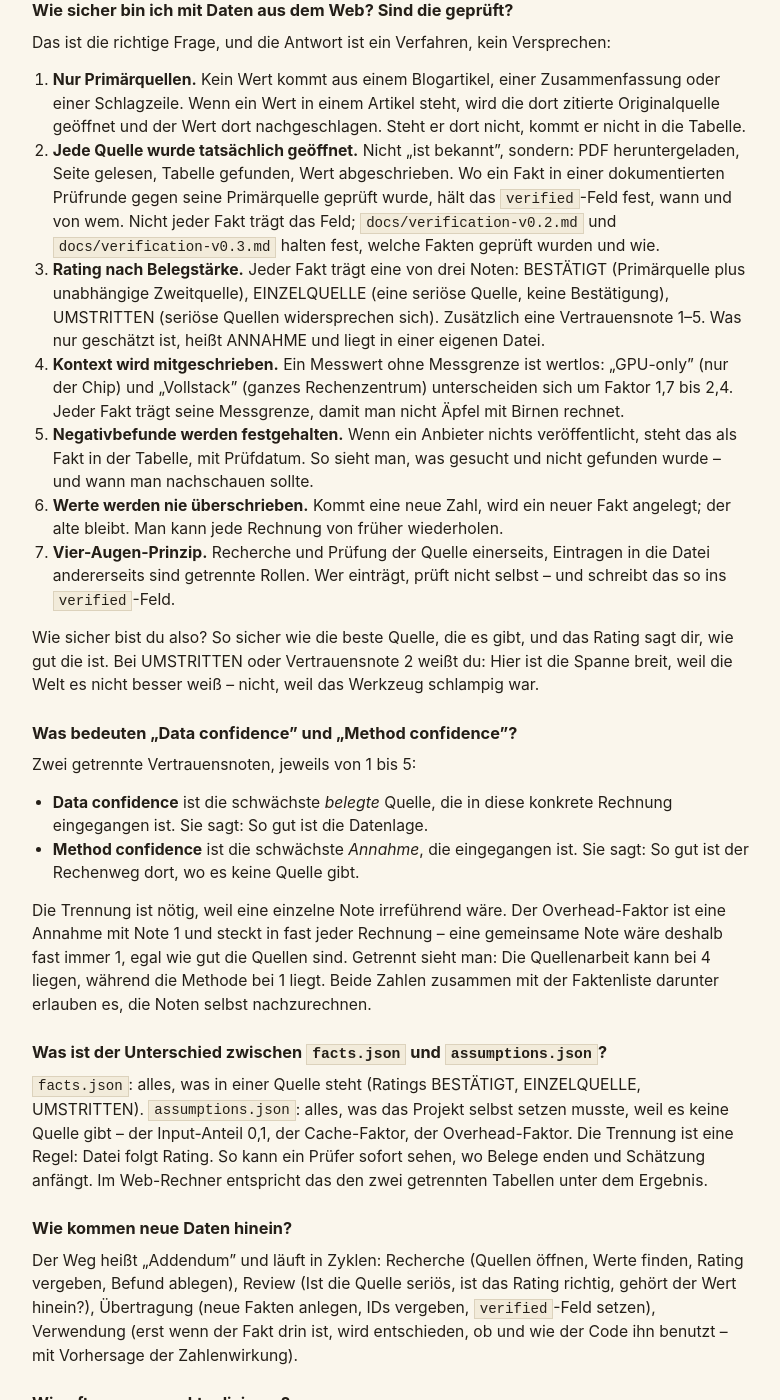
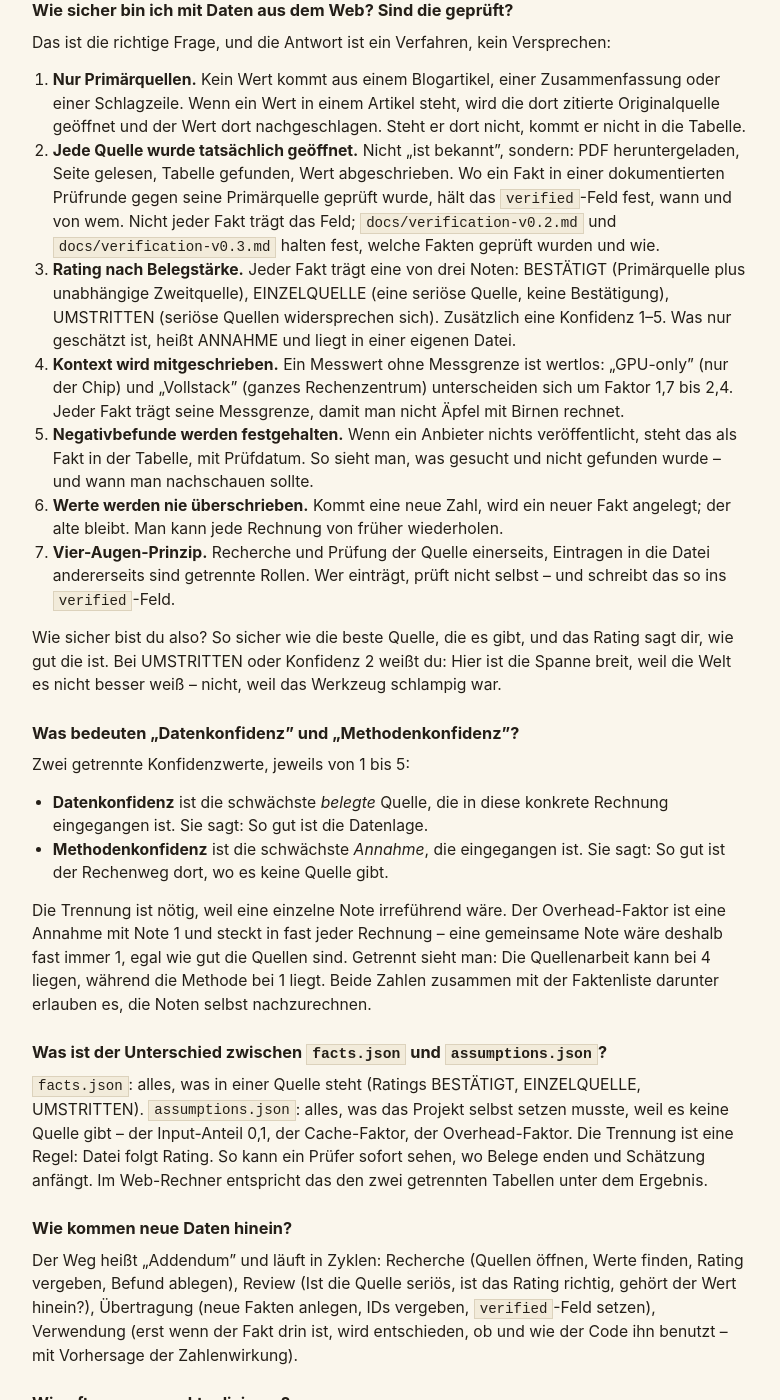
Before and after one commit to Ascent04/ThirstyAI, a Jekyll site: the page built from docs/faq-de.md, in a window 1280 px wide and 1400 px high, scrolled down 3816 px. Shown: the whole window, without its empty margins (248-1028 px from the left). Built offline with Jekyll 4.4.1, drawn with Linux system fonts in a browser that asks for light colours; our own code applies the rules of GitHub Pages for plain Markdown files; some of the changed text lies outside the part shown.

Commit message:
Docs: unify German term 'Konfidenz' (incl. FAQ), translate glossary headings, fix 'staffing' -> 'tiering'
Co-Authored-By: Claude Sonnet 5 <noreply@anthropic.com>

```diff
--- a/docs/faq-de.md
+++ b/docs/faq-de.md
@@ -51,7 +51,7 @@ Wenn du in einem langen Gespräch weiterschreibst, muss das Modell den bisherige
 3. **Strom → Wasser vor Ort (Scope 1).** Kühltürme verdunsten Wasser. Der Faktor (Liter pro kWh) hängt am Chip-Strom, nicht am Gebäude-Strom – das ist ein Detail, das im Code richtig sitzen muss und heute bewiesen ist.
 4. **Strom → Wasser im Kraftwerk (Scope 2).** Auch das Kraftwerk braucht Kühlwasser. Regionale Faktoren.
 5. **Strom → CO₂.** Strommix der Region: Frankreich (Atom) sehr niedrig, Deutschland mittel, Indien hoch. Für 2024 gibt es pro Region drei Werte (min/mid/max) aus verschiedenen Datenbanken (UBA, Ember, EEA, eGRID).
-6. **Ausgabe** als Spanne mit Bezugsjahr, Fakt-IDs und Vertrauensnoten.
+6. **Ausgabe** als Spanne mit Bezugsjahr, Fakt-IDs und Konfidenzwerten.
 
 ### Was ist nicht enthalten?
 Die Rechnung deckt den **laufenden Betrieb einer einzelnen Anfrage** ab: Strom am Chip, Aufschlag fürs Rechenzentrum, Kühlwasser vor Ort, Kraftwerkswasser und CO₂ des Strommixes. Ausdrücklich **nicht** enthalten sind:
@@ -68,7 +68,7 @@ Der Unterschied liegt fast vollständig im Training: Laut derselben Studie entfa
 Für eine Scope-3-Bilanz heißt das: Die Zahlen aus ThirstyAI sind der Betriebsanteil, nicht der Gesamtfußabdruck. Wer den vollständigen Lebenszyklus braucht, kommt an einer Ökobilanz des jeweiligen Modells nicht vorbei — und die gibt es bisher für genau ein Modell.
 
 ### Was ist der „Overhead-Faktor"?
-Die meisten veröffentlichten Messungen erfassen nur den Grafikchip (GPU), nicht den ganzen Server mit Prozessor, Arbeitsspeicher, Netzwerk und Speicher. Der Overhead-Faktor rechnet von der einen Grenze auf die andere um; er liegt zwischen 1,7 und 2,4. Er ist eine Annahme, keine Messung – und weil er in fast jeder Rechnung steckt, begrenzt er die Methoden-Vertrauensnote (siehe unten) nach unten.
+Die meisten veröffentlichten Messungen erfassen nur den Grafikchip (GPU), nicht den ganzen Server mit Prozessor, Arbeitsspeicher, Netzwerk und Speicher. Der Overhead-Faktor rechnet von der einen Grenze auf die andere um; er liegt zwischen 1,7 und 2,4. Er ist eine Annahme, keine Messung – und weil er in fast jeder Rechnung steckt, begrenzt er die Methodenkonfidenz (siehe unten) nach unten.
 
 ### Was ist „Scope 1" und „Scope 2" beim Wasser?
 Begriffe aus der CO₂-Bilanzierung, hier auf Wasser übertragen: Scope 1 = direkt vor Ort (Kühlung im Rechenzentrum), Scope 2 = indirekt über die Stromerzeugung (Kraftwerkskühlung). Beides zusammen ist der Wasserfußabdruck.
@@ -95,19 +95,19 @@ Das ist die richtige Frage, und die Antwort ist ein Verfahren, kein Versprechen:
 
 1. **Nur Primärquellen.** Kein Wert kommt aus einem Blogartikel, einer Zusammenfassung oder einer Schlagzeile. Wenn ein Wert in einem Artikel steht, wird die dort zitierte Originalquelle geöffnet und der Wert dort nachgeschlagen. Steht er dort nicht, kommt er nicht in die Tabelle.
 2. **Jede Quelle wurde tatsächlich geöffnet.** Nicht „ist bekannt", sondern: PDF heruntergeladen, Seite gelesen, Tabelle gefunden, Wert abgeschrieben. Wo ein Fakt in einer dokumentierten Prüfrunde gegen seine Primärquelle geprüft wurde, hält das `verified`-Feld fest, wann und von wem. Nicht jeder Fakt trägt das Feld; `docs/verification-v0.2.md` und `docs/verification-v0.3.md` halten fest, welche Fakten geprüft wurden und wie.
-3. **Rating nach Belegstärke.** Jeder Fakt trägt eine von drei Noten: BESTÄTIGT (Primärquelle plus unabhängige Zweitquelle), EINZELQUELLE (eine seriöse Quelle, keine Bestätigung), UMSTRITTEN (seriöse Quellen widersprechen sich). Zusätzlich eine Vertrauensnote 1–5. Was nur geschätzt ist, heißt ANNAHME und liegt in einer eigenen Datei.
+3. **Rating nach Belegstärke.** Jeder Fakt trägt eine von drei Noten: BESTÄTIGT (Primärquelle plus unabhängige Zweitquelle), EINZELQUELLE (eine seriöse Quelle, keine Bestätigung), UMSTRITTEN (seriöse Quellen widersprechen sich). Zusätzlich eine Konfidenz 1–5. Was nur geschätzt ist, heißt ANNAHME und liegt in einer eigenen Datei.
 4. **Kontext wird mitgeschrieben.** Ein Messwert ohne Messgrenze ist wertlos: „GPU-only" (nur der Chip) und „Vollstack" (ganzes Rechenzentrum) unterscheiden sich um Faktor 1,7 bis 2,4. Jeder Fakt trägt seine Messgrenze, damit man nicht Äpfel mit Birnen rechnet.
 5. **Negativbefunde werden festgehalten.** Wenn ein Anbieter nichts veröffentlicht, steht das als Fakt in der Tabelle, mit Prüfdatum. So sieht man, was gesucht und nicht gefunden wurde – und wann man nachschauen sollte.
 6. **Werte werden nie überschrieben.** Kommt eine neue Zahl, wird ein neuer Fakt angelegt; der alte bleibt. Man kann jede Rechnung von früher wiederholen.
 7. **Vier-Augen-Prinzip.** Recherche und Prüfung der Quelle einerseits, Eintragen in die Datei andererseits sind getrennte Rollen. Wer einträgt, prüft nicht selbst – und schreibt das so ins `verified`-Feld.
 
-Wie sicher bist du also? So sicher wie die beste Quelle, die es gibt, und das Rating sagt dir, wie gut die ist. Bei UMSTRITTEN oder Vertrauensnote 2 weißt du: Hier ist die Spanne breit, weil die Welt es nicht besser weiß – nicht, weil das Werkzeug schlampig war.
+Wie sicher bist du also? So sicher wie die beste Quelle, die es gibt, und das Rating sagt dir, wie gut die ist. Bei UMSTRITTEN oder Konfidenz 2 weißt du: Hier ist die Spanne breit, weil die Welt es nicht besser weiß – nicht, weil das Werkzeug schlampig war.
 
-### Was bedeuten „Data confidence" und „Method confidence"?
-Zwei getrennte Vertrauensnoten, jeweils von 1 bis 5:
+### Was bedeuten „Datenkonfidenz" und „Methodenkonfidenz"?
+Zwei getrennte Konfidenzwerte, jeweils von 1 bis 5:
 
-- **Data confidence** ist die schwächste *belegte* Quelle, die in diese konkrete Rechnung eingegangen ist. Sie sagt: So gut ist die Datenlage.
-- **Method confidence** ist die schwächste *Annahme*, die eingegangen ist. Sie sagt: So gut ist der Rechenweg dort, wo es keine Quelle gibt.
+- **Datenkonfidenz** ist die schwächste *belegte* Quelle, die in diese konkrete Rechnung eingegangen ist. Sie sagt: So gut ist die Datenlage.
+- **Methodenkonfidenz** ist die schwächste *Annahme*, die eingegangen ist. Sie sagt: So gut ist der Rechenweg dort, wo es keine Quelle gibt.
 
 Die Trennung ist nötig, weil eine einzelne Note irreführend wäre. Der Overhead-Faktor ist eine Annahme mit Note 1 und steckt in fast jeder Rechnung – eine gemeinsame Note wäre deshalb fast immer 1, egal wie gut die Quellen sind. Getrennt sieht man: Die Quellenarbeit kann bei 4 liegen, während die Methode bei 1 liegt. Beide Zahlen zusammen mit der Faktenliste darunter erlauben es, die Noten selbst nachzurechnen.
 
@@ -155,7 +155,7 @@ Wenn ein Anbieter freiwillig einen belastbaren Wert veröffentlicht, wird er als
 ## Teil 5 – Bekannte Lücken (ehrlich)
 
 - **Langer Kontext.** Die Energiewerte pro Token stammen aus Kurzkontext-Benchmarks. Bei Sitzungen mit 300.000+ Token Kontext ist der Verbrauch pro Output-Token systematisch höher. Dokumentiert, nicht gelöst.
-- **Overhead-Faktor** ist eine Annahme und begrenzt die Method confidence in praktisch jeder Rechnung auf 1.
+- **Overhead-Faktor** ist eine Annahme und begrenzt die Methodenkonfidenz in praktisch jeder Rechnung auf 1.
 - **Cache-Faktor** ist eine Annahme und dominiert die Spanne bei langen Sitzungen.
 - **Input-Anteil 0,1** ist eine Annahme, nur qualitativ gestützt.
 - **Kraftwerkswasser** stammt überwiegend aus dem Datenjahr 2015; für einige Länder liegen zwei Quellen mit abweichenden Werten vor.
```
Also changed, not shown: docs/glossary-de.md (+6 -6 lines), docs/index-de.md (+1 -1 lines), docs/methodology.md (+1 -1 lines).
